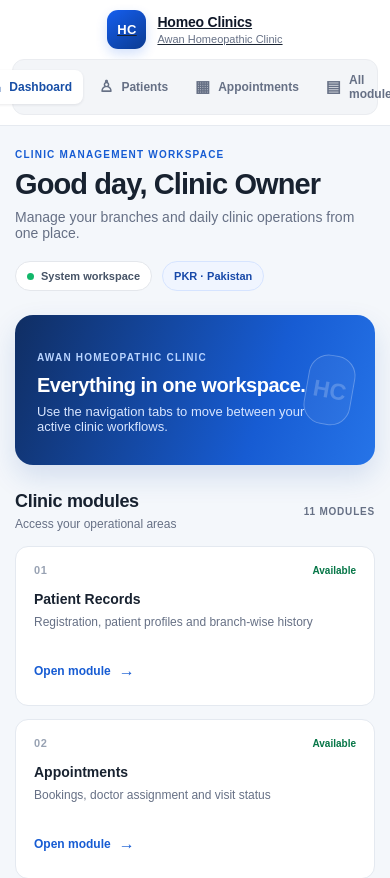
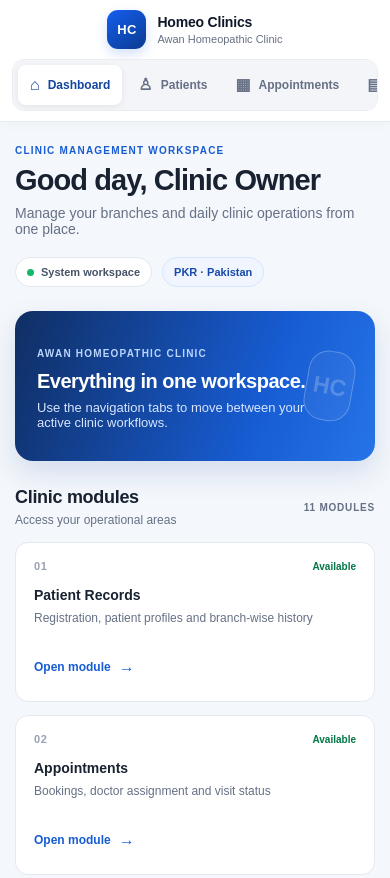
Before and after one commit to servicesalways789-droid/awan-homeopathic-clinic, a Next.js app: page / in a window 390 px wide. Shown: the top 878 px of the page. Built offline with nearby package versions, Linux system fonts and the light colour scheme.

Commit message:
Refine responsive professional navigation styling

```diff
--- a/src/app/globals.css
+++ b/src/app/globals.css
@@ -52,3 +52,12 @@ body{background:#f4f7fb;color:#182230}
 .dashboard-footer{display:flex;justify-content:space-between;gap:12px;margin-top:32px;padding:17px 0;border-top:1px solid #e4e7ec;color:#98a2b3;font-size:11px}
 @media(max-width:900px){.app-nav-wrap{flex-wrap:wrap;justify-content:center}.app-brand{min-width:auto;margin-right:auto}.nav-status{display:none}.modules{grid-template-columns:repeat(2,minmax(0,1fr))}}
 @media(max-width:560px){.app-nav-wrap{padding:10px 12px;gap:10px}.app-brand{width:100%;justify-content:center}.app-tabs{width:100%;justify-content:center}.app-tab{padding:9px 11px;font-size:12px}.dashboard-shell{padding:23px 15px}.dashboard-heading{align-items:flex-start;flex-direction:column}.heading-meta{flex-wrap:wrap}.welcome-panel{padding:22px;min-height:150px}.welcome-panel h2{font-size:20px}.welcome-symbol{width:70px;height:70px;font-size:23px;border-radius:20px}.modules{grid-template-columns:1fr}.dashboard-footer{flex-direction:column}}
+
+/* Navigation refinements */
+.app-nav-wrap{min-height:76px;box-shadow:0 2px 12px #10182808}
+.app-brand{text-decoration:none}
+.app-tabs{gap:4px;padding:5px}
+.app-tab{min-height:40px;padding:10px 16px;white-space:nowrap}
+.app-tab.active{color:#1246a0;background:#fff;box-shadow:0 2px 6px #10182812}
+.app-tab:focus-visible,.app-brand:focus-visible{outline:3px solid #84adff;outline-offset:3px}
+@media(max-width:560px){.app-tabs{overflow-x:auto;justify-content:flex-start}.app-tab{flex:0 0 auto;padding:9px 12px}.app-nav-wrap{min-height:auto}}
```
